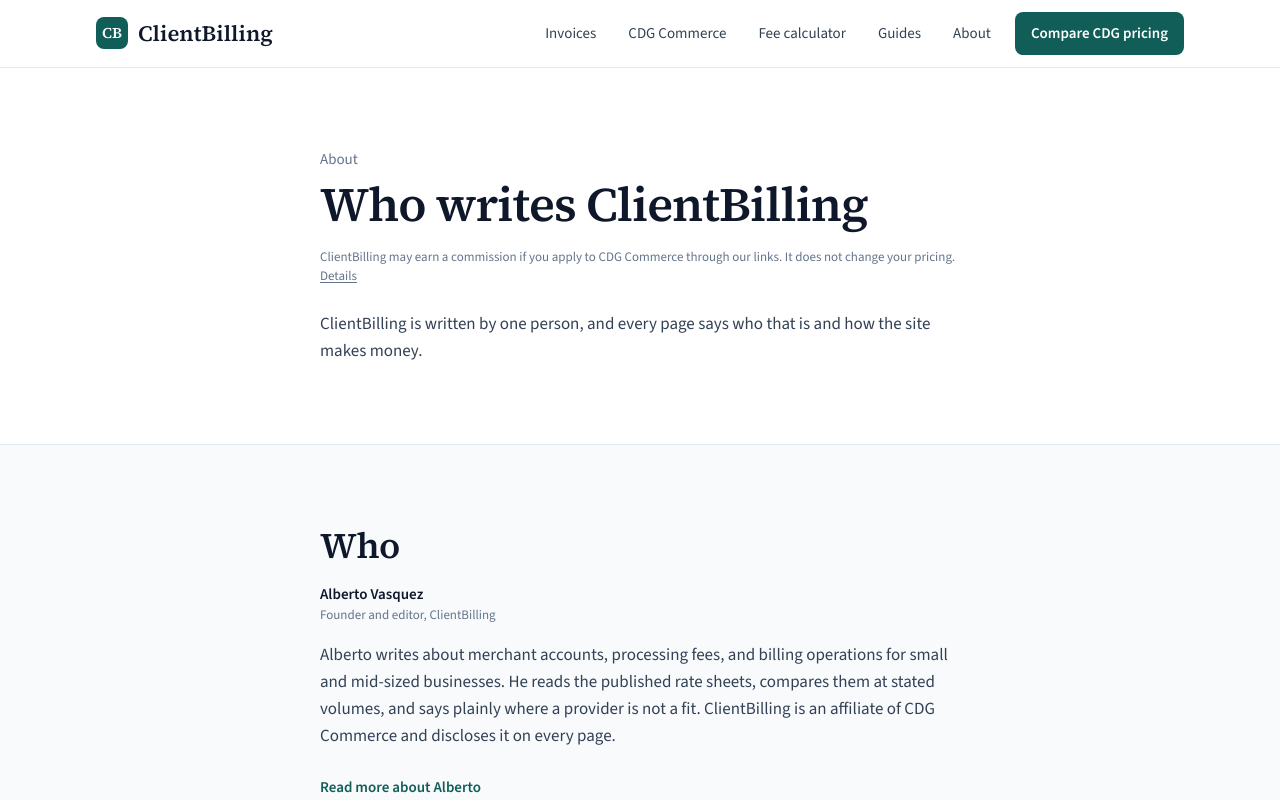
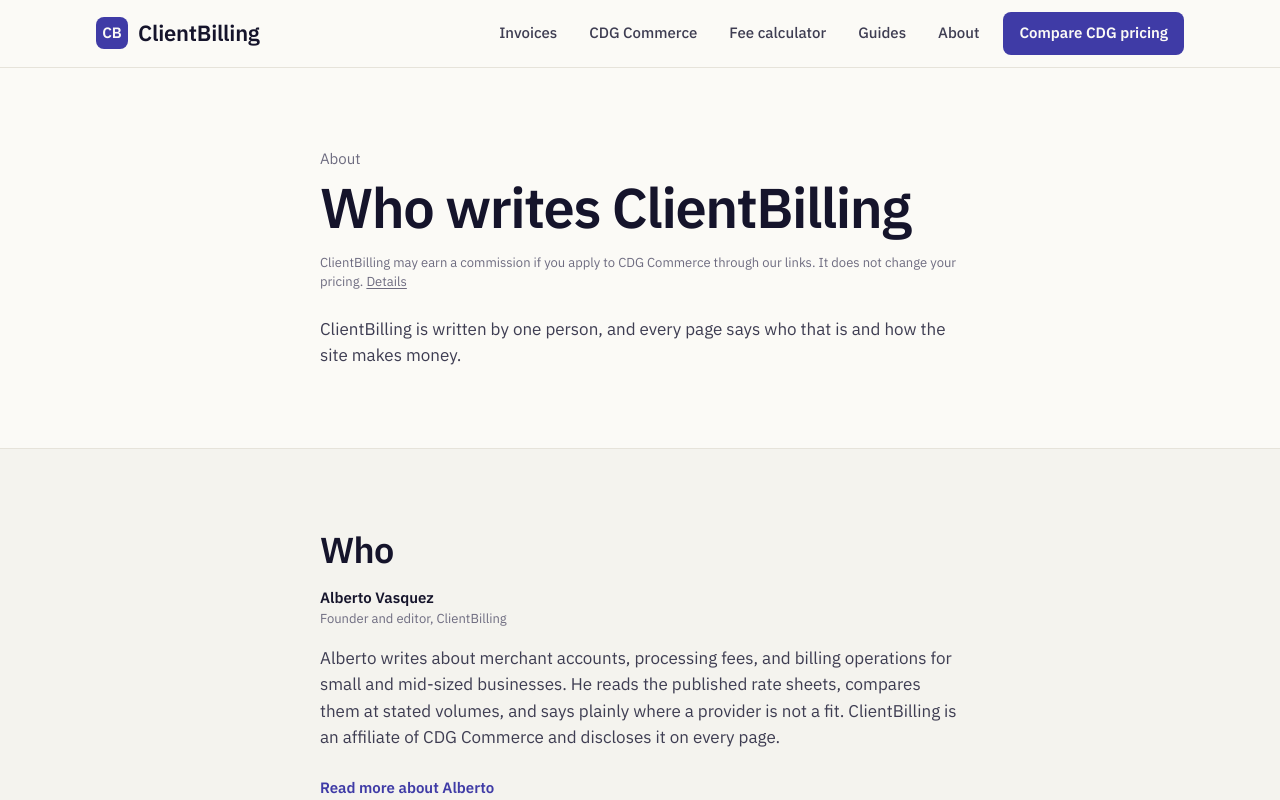
Before and after one commit to albertovasquez/clientbilling, a Next.js app: page /about in a window 1280 px wide. Shown: the top 800 px of the page. Built offline with nearby package versions, Linux system fonts and the light colour scheme; no server answers.

Commit message:
Carbon Copy tokens and IBM Plex through the semantic layer, with aliases for the retired names (#42)

```diff
--- a/src/app/(marketing)/tools/fee-calculator/FeeCalculator.tsx
+++ b/src/app/(marketing)/tools/fee-calculator/FeeCalculator.tsx
@@ -28,7 +28,7 @@
 };
 
 const fieldClass =
-  "mt-1.5 w-full rounded-lg border border-rule-strong bg-paper px-3 py-2.5 text-small text-ink focus-visible:outline-2 focus-visible:outline-offset-2 focus-visible:outline-action";
+  "mt-1.5 w-full rounded-lg border border-rule-strong bg-sheet px-3 py-2.5 text-small text-ink focus-visible:outline-2 focus-visible:outline-offset-2 focus-visible:outline-action";
 
 const labelClass = "block text-small font-semibold text-ink";
 
--- a/src/app/app/page.tsx
+++ b/src/app/app/page.tsx
@@ -98,7 +98,7 @@
           <Card>
             <CardHeader>
               <CardDescription className="text-caption text-muted">Paid this month</CardDescription>
-              <CardTitle className="font-display text-display-sm font-semibold tabular-nums text-primary">{formatCents(paidThisMonth._sum.amountCents ?? 0)}</CardTitle>
+              <CardTitle className="font-display text-display-sm font-semibold tabular-nums text-cleared">{formatCents(paidThisMonth._sum.amountCents ?? 0)}</CardTitle>
             </CardHeader>
             <CardContent>
               <p className="text-caption text-muted">{paidThisMonth._count} payments</p>
--- a/src/app/globals.css
+++ b/src/app/globals.css
@@ -3,39 +3,52 @@
 @import "tw-animate-css";
 @import "shadcn/tailwind.css";
 
-/* Design tokens. See docs/STYLE_GUIDE.md. Raw palette values live only here
+/* Design tokens. See docs/STYLE_GUIDE.md section 2. Raw palette values live only here
    and in src/components/ui. Pages use the semantic utilities these generate. */
 @theme {
-  --color-ink: #0f172a;
-  --color-ink-soft: #334155;
-  --color-muted: #64748b;
-  --color-paper: #ffffff;
-  --color-field: #f8fafc;
-  --color-rule: #e2e8f0;
-  --color-rule-strong: #cbd5e1;
-  --color-action: #115e59;
-  --color-action-hover: #0f766e;
-  --color-action-tint: #f0fdfa;
-  --color-verdict: #b45309;
-  --color-verdict-tint: #fffbeb;
-  --color-verdict-rule: #fde68a;
+  /* Carbon Copy palette (docs/brand/brief.md, decision 0021). */
+  --color-paper: #FBFAF6;
+  --color-sheet: #FFFFFF;
+  --color-ink: #15142B;
+  --color-ink-soft: #3E3D52;
+  --color-muted: #6E6C80;
+  --color-field: #F4F3EE;
+  --color-rule: #E6E3DA;
+  --color-rule-strong: #C8C4B6;
+  --color-carbon: #3F3BA6;
+  --color-carbon-deep: #2C2986;
+  --color-carbon-tint: #ECEBF8;
+  --color-cleared: #1E7A4D;
+  --color-cleared-tint: #E4F3EA;
+  --color-due: #B4451D;
+  --color-due-tint: #FBEBE4;
 
-  --font-sans: var(--font-source-sans), ui-sans-serif, system-ui, sans-serif;
-  --font-display: var(--font-source-serif), ui-serif, Georgia, serif;
+  /* Aliases for the retired names, kept for one release (ticket #42; removal tracked separately). */
+  --color-action: #3F3BA6;
+  --color-action-hover: #2C2986;
+  --color-action-tint: #ECEBF8;
+  --color-verdict: #B4451D;
+  --color-verdict-tint: #FBEBE4;
+  --color-verdict-rule: #F1C9B8;
 
-  --text-display-xl: 3rem;
-  --text-display-xl--line-height: 1.1;
-  --text-display-xl--letter-spacing: -0.02em;
+  --font-sans: var(--font-plex-sans), ui-sans-serif, system-ui, sans-serif;
+  --font-display: var(--font-plex-sans), ui-sans-serif, system-ui, sans-serif;
+  --font-mono: var(--font-plex-mono), ui-monospace, SFMono-Regular, Menlo, monospace;
+
+  --text-display-xl: 3.5rem;
+  --text-display-xl--line-height: 1.05;
+  --text-display-xl--letter-spacing: -0.025em;
   --text-display-lg: 2.25rem;
   --text-display-lg--line-height: 1.15;
-  --text-display-lg--letter-spacing: -0.015em;
+  --text-display-lg--letter-spacing: -0.02em;
   --text-display-md: 1.75rem;
   --text-display-md--line-height: 1.2;
-  --text-display-md--letter-spacing: -0.01em;
+  --text-display-md--letter-spacing: -0.02em;
   --text-display-sm: 1.375rem;
   --text-display-sm--line-height: 1.3;
+  --text-display-sm--letter-spacing: -0.01em;
   --text-body: 1.0625rem;
-  --text-body--line-height: 1.6;
+  --text-body--line-height: 1.55;
   --text-small: 0.9375rem;
   --text-small--line-height: 1.5;
   --text-caption: 0.8125rem;
@@ -122,24 +135,24 @@
 :root {
   --background: var(--color-paper);
   --foreground: var(--color-ink);
-  --card: var(--color-paper);
+  --card: var(--color-sheet);
   --card-foreground: var(--color-ink);
-  --popover: var(--color-paper);
+  --popover: var(--color-sheet);
   --popover-foreground: var(--color-ink);
-  --primary: var(--color-action);
-  --primary-foreground: var(--color-paper);
+  --primary: var(--color-carbon);
+  --primary-foreground: var(--color-sheet);
   --secondary: var(--color-field);
   --secondary-foreground: var(--color-ink);
   --muted-foreground: var(--color-muted);
-  --accent: var(--color-action-tint);
-  --accent-foreground: var(--color-action);
-  --destructive: var(--color-verdict);
+  --accent: var(--color-carbon-tint);
+  --accent-foreground: var(--color-carbon);
+  --destructive: var(--color-due);
   --border: var(--color-rule);
   --input: var(--color-rule-strong);
-  --ring: var(--color-action);
-  --chart-1: var(--color-action);
-  --chart-2: var(--color-action-hover);
-  --chart-3: var(--color-verdict);
+  --ring: var(--color-carbon);
+  --chart-1: var(--color-carbon);
+  --chart-2: var(--color-carbon-deep);
+  --chart-3: var(--color-due);
   --chart-4: var(--color-muted);
   --chart-5: var(--color-rule-strong);
 }
--- a/src/app/i/[publicId]/page.tsx
+++ b/src/app/i/[publicId]/page.tsx
@@ -219,7 +219,7 @@
       ) : null}
 
       {!paid ? (
-        <section className="mt-10 rounded-2xl border border-rule bg-field p-6 print:border-0 print:bg-paper print:p-0">
+        <section className="mt-10 rounded-2xl border border-rule bg-field p-6 print:border-0 print:bg-sheet print:p-0">
           <h2 className="font-display text-display-sm font-semibold text-ink">How to pay</h2>
           {payLink ? <PayLinkButton href={payLink} merchantName={merchantName} /> : null}
           {instructions ? (
--- a/src/app/layout.tsx
+++ b/src/app/layout.tsx
@@ -1,18 +1,20 @@
 import type { Metadata } from "next";
-import { Source_Sans_3, Source_Serif_4 } from "next/font/google";
+import { IBM_Plex_Mono, IBM_Plex_Sans } from "next/font/google";
 import { author } from "@/lib/author";
 import { siteConfig } from "@/lib/site";
 import "./globals.css";
 
-const sourceSans = Source_Sans_3({
-  variable: "--font-source-sans",
+const plexSans = IBM_Plex_Sans({
+  variable: "--font-plex-sans",
   subsets: ["latin"],
+  weight: ["400", "500", "600"],
   display: "swap",
 });
 
-const sourceSerif = Source_Serif_4({
-  variable: "--font-source-serif",
+const plexMono = IBM_Plex_Mono({
+  variable: "--font-plex-mono",
   subsets: ["latin"],
+  weight: ["400", "500"],
   display: "swap",
 });
 
@@ -76,7 +78,7 @@
   return (
     <html
       lang="en"
-      className={`${sourceSans.variable} ${sourceSerif.variable} h-full scroll-smooth antialiased`}
+      className={`${plexSans.variable} ${plexMono.variable} h-full scroll-smooth antialiased`}
     >
       <body className="flex min-h-full flex-col font-sans text-ink">
         <script
--- a/src/components/Header.tsx
+++ b/src/components/Header.tsx
@@ -9,7 +9,7 @@
 export function Header() {
   return (
     <header className="sticky top-0 z-50 border-b border-rule bg-paper/95 backdrop-blur">
-      <div className="mx-auto flex max-w-page items-center justify-between gap-3 px-4 py-3 sm:gap-4 sm:px-6 lg:px-8">
+      <div className="mx-auto flex max-w-page flex-wrap items-center justify-between gap-x-3 gap-y-1 px-4 py-3 sm:flex-nowrap sm:gap-4 sm:px-6 lg:px-8">
         <Link
           href="/"
           className="group flex shrink-0 items-center gap-2.5 rounded-md focus-visible:outline-2 focus-visible:outline-offset-2 focus-visible:outline-action"
@@ -26,7 +26,7 @@
           </span>
         </Link>
 
-        <nav aria-label="Primary" className="flex min-w-0 items-center gap-0.5 sm:gap-2">
+        <nav aria-label="Primary" className="flex min-w-0 flex-wrap items-center gap-0.5 sm:flex-nowrap sm:gap-2">
           {siteConfig.nav.map((item) => (
             <Link
               key={`${item.href}-${item.label}`}
--- a/src/lib/invoices/pdf.tsx
+++ b/src/lib/invoices/pdf.tsx
@@ -20,11 +20,12 @@
   business: BusinessProfile | null;
 };
 
-const ink = "#0f172a";
-const soft = "#334155";
-const muted = "#64748b";
-const rule = "#e2e8f0";
-const action = "#115e59";
+const ink = "#15142B";
+const soft = "#3E3D52";
+const muted = "#6E6C80";
+const rule = "#DDD9CF";
+const action = "#3F3BA6";
+const cleared = "#1E7A4D";
 
 const s = StyleSheet.create({
   page: { paddingTop: 48, paddingBottom: 56, paddingHorizontal: 48, fontFamily: "Helvetica", fontSize: 10, color: soft },
@@ -35,23 +36,23 @@
   small: { fontSize: 9, color: muted },
   title: { fontSize: 18, fontFamily: "Helvetica-Bold", color: ink, textAlign: "right" },
   status: { fontSize: 10, textAlign: "right", marginTop: 2, color: soft },
-  statusPaid: { color: action, fontFamily: "Helvetica-Bold" },
+  statusPaid: { color: cleared, fontFamily: "Helvetica-Bold" },
   cols: { flexDirection: "row", marginTop: 24, paddingTop: 12, borderTopWidth: 1, borderTopColor: rule },
   col: { flex: 1, paddingRight: 12 },
   label: { fontSize: 8, color: muted, marginBottom: 3, fontFamily: "Helvetica-Bold" },
   table: { marginTop: 24 },
   row: { flexDirection: "row", paddingVertical: 6, borderBottomWidth: 1, borderBottomColor: rule },
-  head: { borderBottomColor: "#cbd5e1", fontFamily: "Helvetica-Bold", color: ink },
+  head: { borderBottomColor: "#C8C4B6", fontFamily: "Helvetica-Bold", color: ink },
   cDesc: { flex: 6 },
   cQty: { flex: 1, textAlign: "right" },
   cPrice: { flex: 2, textAlign: "right" },
   cAmt: { flex: 2, textAlign: "right" },
   totals: { marginTop: 10, alignSelf: "flex-end", width: 220 },
   tRow: { flexDirection: "row", justifyContent: "space-between", paddingVertical: 3 },
-  tTotal: { borderTopWidth: 1, borderTopColor: "#cbd5e1", marginTop: 4, paddingTop: 6, fontFamily: "Helvetica-Bold", color: ink, fontSize: 12 },
+  tTotal: { borderTopWidth: 1, borderTopColor: "#C8C4B6", marginTop: 4, paddingTop: 6, fontFamily: "Helvetica-Bold", color: ink, fontSize: 12 },
   section: { marginTop: 24 },
   h2: { fontSize: 11, fontFamily: "Helvetica-Bold", color: ink, marginBottom: 4 },
-  pay: { marginTop: 24, padding: 12, backgroundColor: "#f8fafc", borderWidth: 1, borderColor: rule, borderRadius: 6 },
+  pay: { marginTop: 24, padding: 12, backgroundColor: "#F4F3EE", borderWidth: 1, borderColor: rule, borderRadius: 6 },
   link: { color: action },
   footer: { position: "absolute", left: 48, right: 48, bottom: 28, flexDirection: "row", justifyContent: "space-between", fontSize: 8, color: muted, borderTopWidth: 1, borderTopColor: rule, paddingTop: 6 },
 });
```
Also changed, not shown: src/app/(marketing)/blog/[slug]/opengraph-image.tsx (+9 -9 lines), src/app/(marketing)/opengraph-image.tsx (+8 -8 lines), 1 other file (tests, documents, lock files or other folders).
